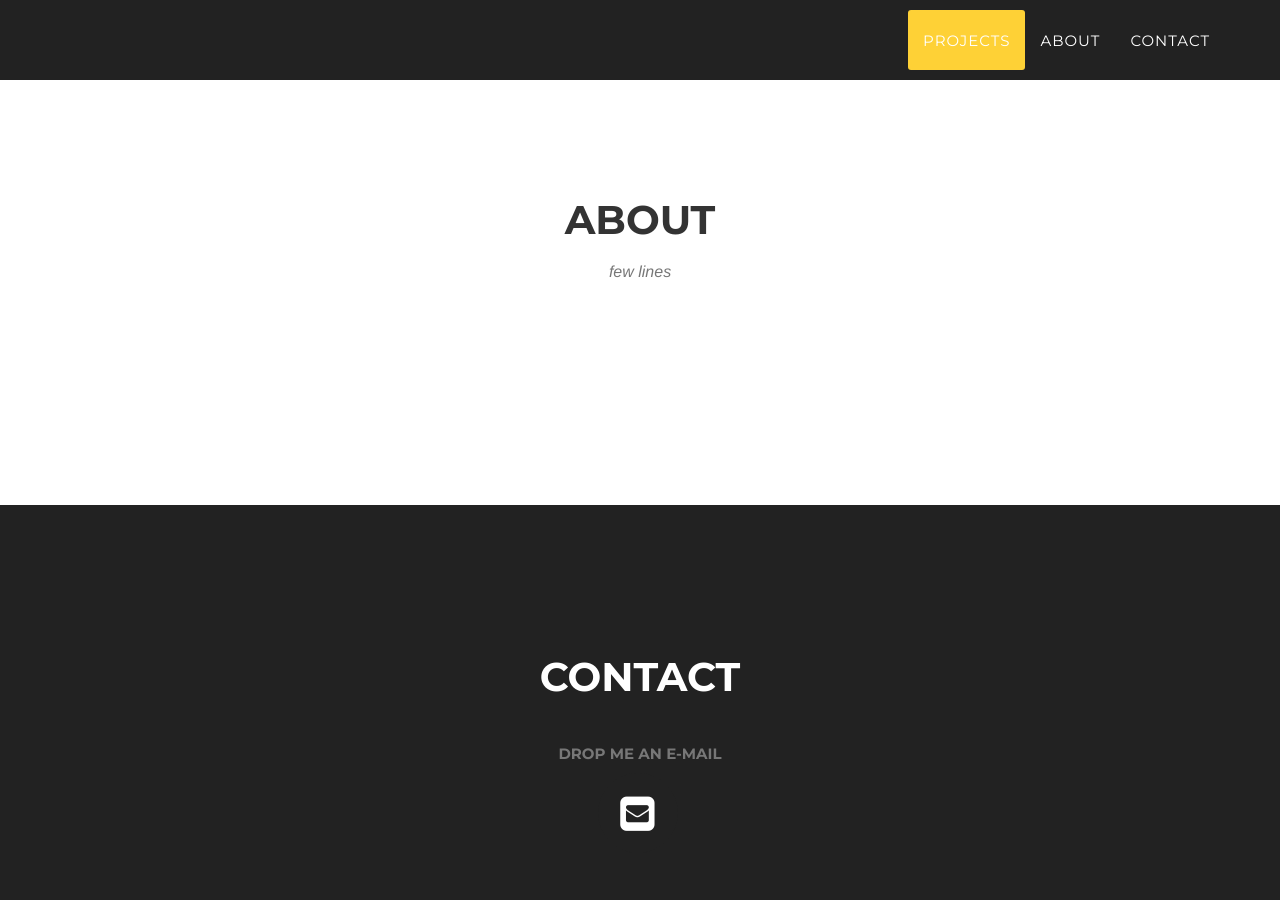
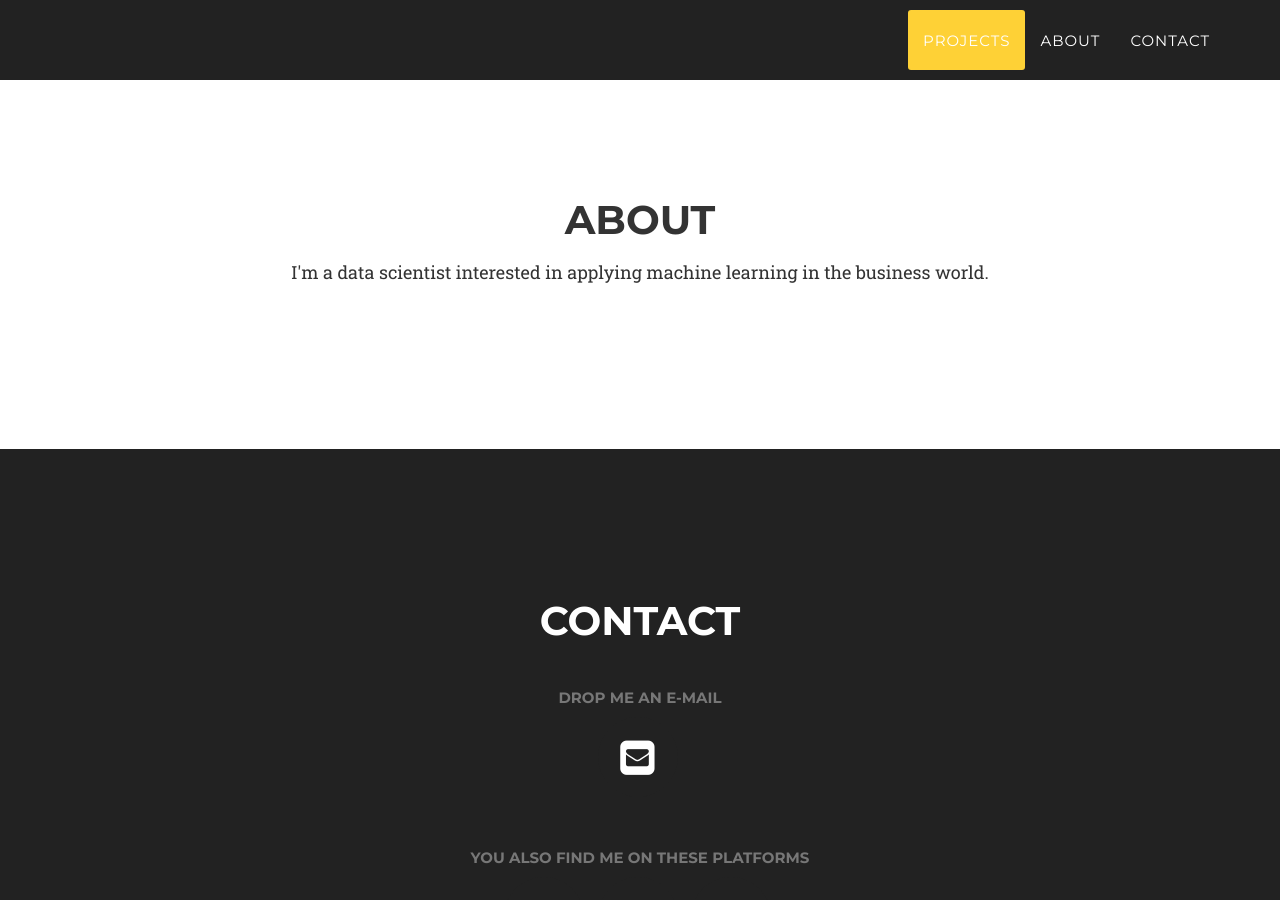
Before and after one commit to raph333/raph333.github.io, a Jekyll site: the page built from index.html, in a window 1280 px wide and 900 px high, scrolled down 1599 px. Built offline with Jekyll 4.4.1, drawn with Linux system fonts in a browser that asks for light colours; some web fonts are replaced.

Commit message:
new pictures

```diff
--- a/_includes/about.html
+++ b/_includes/about.html
@@ -4,7 +4,10 @@
             <div class="row">
                 <div class="col-lg-12 text-center">
                     <h2 class="section-heading">About</h2>
-                    <h3 class="section-subheading text-muted">few lines</h3>
+                    <!-- <h3 class="section-subheading text-muted">few lines</h3> -->
+                    <p><font size="4">
+                      I'm a data scientist interested in applying machine learning in the business world.
+                    </font></p>
                 </div>
             </div>
         </div>
--- a/_includes/modals.html
+++ b/_includes/modals.html
@@ -10,7 +10,7 @@
             <div class="row">
                 <div class="col-lg-8 col-lg-offset-2">
                     <div class="modal-body">
-                        <h3>kaggle competition</h3>
+                        <h4>kaggle competition</h4>
                         <h2>Predicting Molecular Properties</h2>
                         <a href="https://www.kaggle.com/c/champs-scalar-coupling" class="button" target="_blank">Go to kaggle competition</a>
 
@@ -63,7 +63,7 @@
             <div class="row">
                 <div class="col-lg-8 col-lg-offset-2">
                     <div class="modal-body">
-                        <h3>kaggle competition</h3>
+                        <h4>kaggle competition</h4>
                         <h2>Histopathologic Cancer Detection</h2>
                         <a href="https://www.kaggle.com/c/histopathologic-cancer-detection" class="button" target="_blank">Go to kaggle competition</a>
 
@@ -75,13 +75,13 @@
                             project for the seminar 'Advanced Data Challage'.
                           </font></p>
                           <p><font size="4">
-                            One interesting aspect of this project was that we trained a model to do a task we couldn't do manually.
+                            An interesting aspect of this project was that we trained a model to do a task we couldn't do manually.
                             Trying to detect chancer cells by looking at the images we found that our performance was as poor as random guessing,
                             wheras even our worst models reached ~80% accuracy. This is in stark constrast to most computer vision problems where even the best
                             models don't reach the performance of regular people.
                           </font></p>
                           <p><font size="4">
-                            In the end, we used the <a href="https://arxiv.org/abs/1608.06993", style="color:#008CBA">DenseNet architecture</a> for this task and
+                            In the end, we used a 121 layer deep <a href="https://arxiv.org/abs/1608.06993", style="color:#008CBA">DenseNet architecture</a> for this task and
                             managed to obtain a 96% accuracy (binary classification, balanced classes).
                           </font></p>
                       </br>
@@ -121,20 +121,18 @@
                 <div class="col-lg-8 col-lg-offset-2">
                     <div class="modal-body">
                         <h2>ResNet and DenseNet</h2>
-                        <h3>Building conv-net architectures from scratch</h3>
+                        <h4>Building conv-net architectures from scratch</h4>
 
 
                         <hr class="star-primary">
-                        <img src="img/portfolio/densenet.png" class="img-responsive img-centered" alt="image-alt">
+                        <img src="img/portfolio/cifar.png" class="img-responsive img-centered" alt="image-alt">
                           <p><font size="4">
-                            For the computer vision course thought by Roland Kwitt at the University of Salzburg, I implementated two state of the art convolutional architectures:
+                            For the computer vision course thought by Roland Kwitt at the University of Salzburg, I implementated two state of the art convolutional network architectures:
                             <a href="https://arxiv.org/abs/1512.03385", style="color:#008CBA">ResNet</a> and <a href="https://arxiv.org/abs/1608.06993", style="color:#008CBA">DenseNet</a>.
+                            Building these architectures myself was a great way to learn how they work.
                           </font></p>
                           <p><font size="4">
-
-                          </font></p>
-                          <p><font size="4">
-
+                            For this project, I used the CIFAR-100 dataset which contains 50000 tiny images with 100 different classes. A few example images of this dataset are shown above.
                           </font></p>
                       </br>
                       <a href="https://github.com/raph333/resnet_densenet_sandpit" class="button" target="_blank">Go to git-hub repo</a>
--- a/_includes/portfolio.html
+++ b/_includes/portfolio.html
@@ -19,7 +19,7 @@
                               <i class="fa fa-plus fa-3x"></i>
                           </div>
                       </div>
-                      <img src="img/portfolio/champs-thumbnail.png" class="img-responsive img-centered" alt="" width="400" height="400">
+                      <img src="img/portfolio/champs-resized.png" class="img-responsive img-centered" alt="" width="400" height="400">
                   </a>
                   <div class="portfolio-caption">
                       <h4>Predicting Molecular Properties</h4>
@@ -35,7 +35,7 @@
                               <i class="fa fa-plus fa-3x"></i>
                           </div>
                       </div>
-                      <img src="img/portfolio/histo-thumbnail.png" class="img-responsive img-centered" alt="" width="400" height="400">
+                      <img src="img/portfolio/histo-thumbnail2.png" class="img-responsive img-centered" alt="" width="400" height="400">
                   </a>
                   <div class="portfolio-caption">
                       <h4>Histopathologic Cancer Detection</h4>
```
Also changed, not shown: img/portfolio/champs-resized.png (added), img/portfolio/champs.png, img/portfolio/cifar.png (added), img/portfolio/histo-thumbnail2.png (added), 2 other files.
